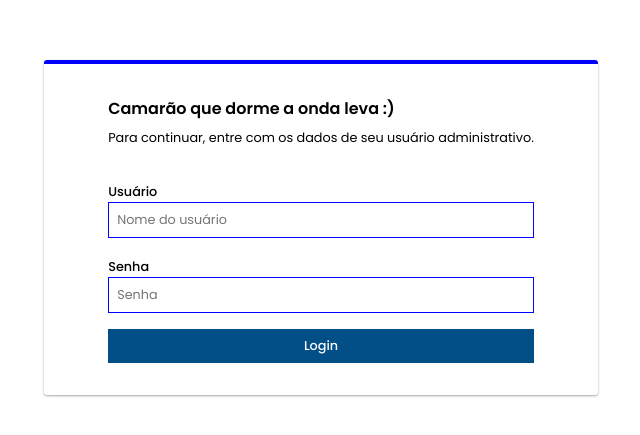
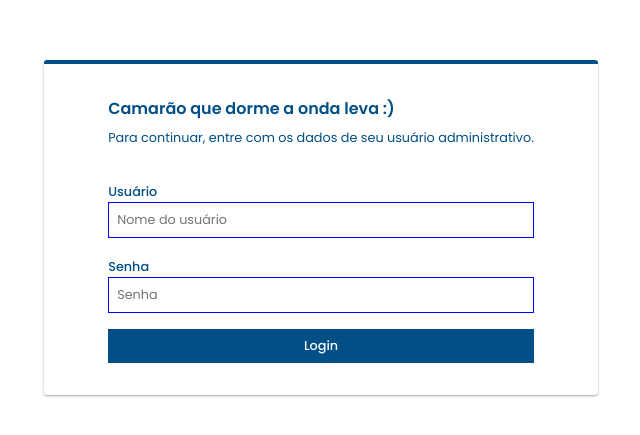
Before and after one commit to flow-build/operations-desk, a React (Create React App) app: page / in a window 1280 px wide. Shown: the part 173-608 px from the top of the page, without its empty margins (319-959 px from the left). Built offline with nearby package versions, Linux system fonts and the light colour scheme.

Commit message:
Style changed

```diff
--- a/src/pages/SignIn/styles.js
+++ b/src/pages/SignIn/styles.js
@@ -1,4 +1,5 @@
 import styled from 'styled-components';
+import { colors } from '../../styles';
 
 export const Container = styled.div`
   height: 100%;
@@ -29,7 +30,7 @@ export const Text = styled.p`
 export const LoginContainer = styled.div`
   background-color: white;
   padding: 2rem 4rem;
-  border-top: 4px solid blue;
+  border-top: 4px solid ${colors.Primary};
   border-radius: 0.2rem;
 
   box-shadow: 0 1px 3px rgba(0, 0, 0, 0.12), 0 1px 2px rgba(0, 0, 0, 0.24);
--- a/src/styles/GlobalStyle.js
+++ b/src/styles/GlobalStyle.js
@@ -1,4 +1,5 @@
 import { createGlobalStyle } from 'styled-components';
+import { colors } from './colors';
 
 export default createGlobalStyle`
   #root {
@@ -23,6 +24,7 @@ export default createGlobalStyle`
     outline: none;
     background: none;
     font: 500 1rem Poppins;
+    color: ${colors.Primary}
   }
 
   @media (min-width: 700px) {
```
